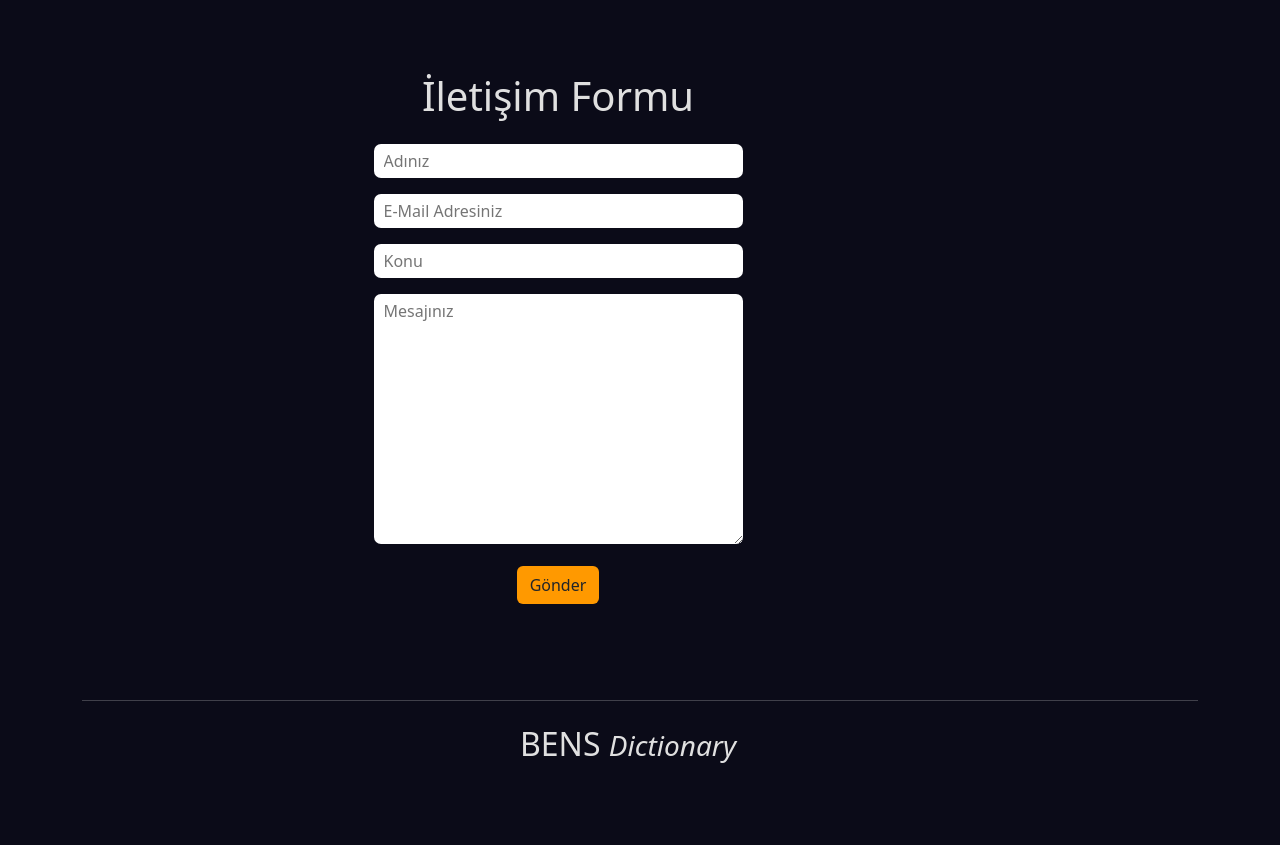
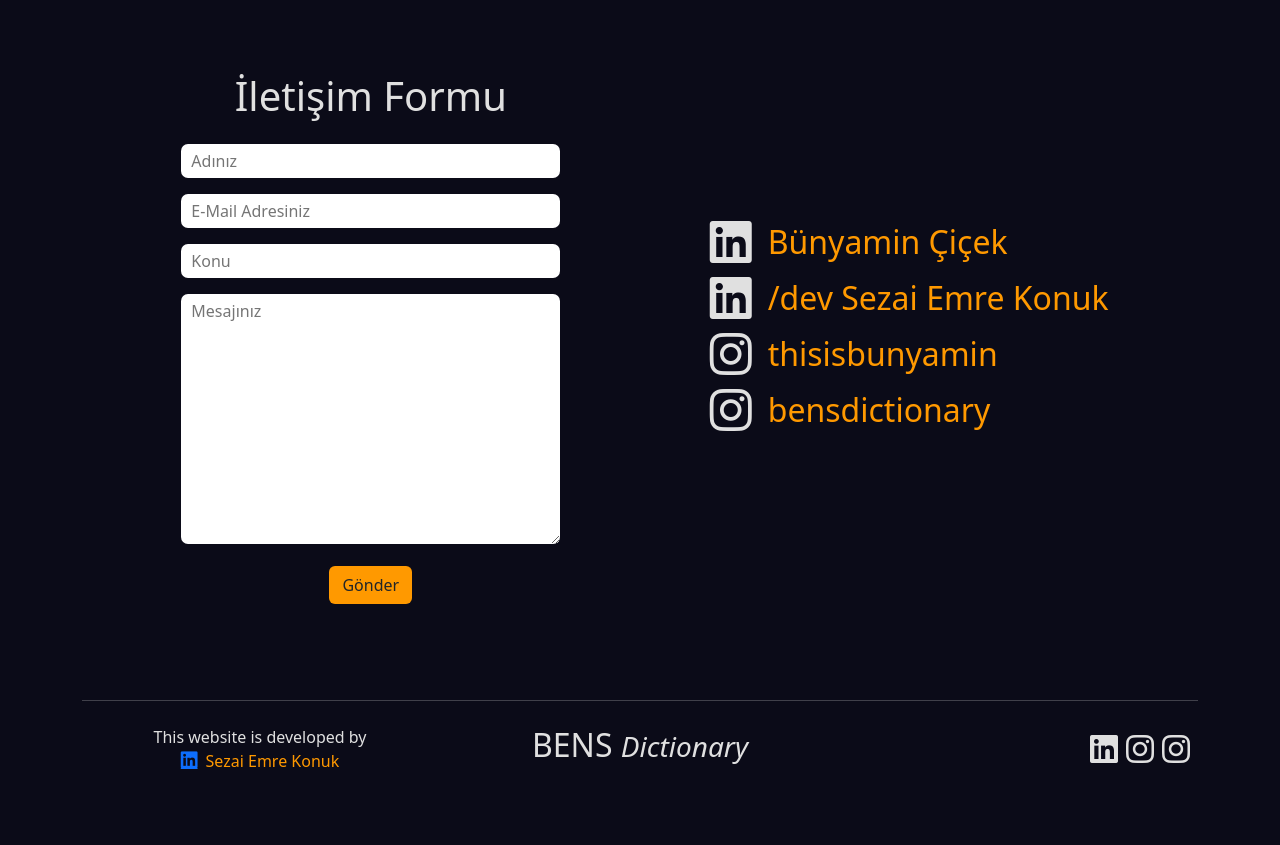
Before and after one commit to sezaiemrekonuk/bensdictionary, a Django app: page /contact in a window 1280 px wide. Shown: the part 61-906 px from the top of the page. After the commit the page ends 830 px from the top, so only its background shows below. Run offline with Django 4.2, Linux system fonts and the light colour scheme; some libraries are stand-ins or nearby versions.

Commit message:
website is done by myside, waiting for review

```diff
--- a/dictionary/templates/dictionary/contact.html
+++ b/dictionary/templates/dictionary/contact.html
@@ -1,7 +1,8 @@
 {% extends 'base.html' %}
 
 {% block content %}
-    <div class="container d-flex justify-content-evenly align-items-center row">
+    <div class="container ">
+        <div class="row justify-content-evenly">
             <div class="flex-column text-center p-5 col-12 col-md-5">
                 <h1 class="theme-text my-4">İletişim Formu</h1>
                 <form method="post" id="contact-form" class="needs-validation theme-text contact-form text-center"
@@ -34,5 +35,34 @@
                     <button type="submit" class="btn theme-orange">Gönder</button>
                 </form>
             </div>
+
+            <div class="col-12 col-md-5 d-flex align-items-center justify-content-center theme-text" id="contactRight">
+                <div>
+                    <div class="align-items-center d-flex my-2">
+                        <a class="fa-brands fa-linkedin me-2 display-5 linkedin"
+                           href="https://tr.linkedin.com/in/b%C3%BCnyamin-%C3%A7i%C3%A7ek-2b53b4216"></a><a
+                            class="fs-2 ms-2" href="https://tr.linkedin.com/in/b%C3%BCnyamin-%C3%A7i%C3%A7ek-2b53b4216">Bünyamin
+                        Çiçek</a>
+                    </div>
+                    <div class="align-items-center d-flex my-2">
+                        <a class="fa-brands fa-linkedin me-2 display-5 linkedin"
+                           href="https://tr.linkedin.com/in/sezaiemrekonuk"></a><a
+                            class="fs-2 ms-2" href="https://tr.linkedin.com/in/sezaiemrekonuk">/dev Sezai Emre Konuk</a>
+                    </div>
+                    <div class="align-items-center d-flex my-2">
+                        <a class="fa-brands fa-instagram me-2 display-5 instagram d-block"
+                           href="https://www.instagram.com/bensdictionary/?igshid=ZWIzMWE5ZmU3Zg%3D%3D"></a><a
+                            class="fs-2 ms-2 d-flex"
+                            href="https://www.instagram.com/thisisbunyamin/?igshid=YmMyMTA2M2Y%3D">thisisbunyamin</a>
+                    </div>
+                    <div class="align-items-center d-flex my-2">
+                        <a class="fa-brands fa-instagram me-2 display-5 instagram d-inline-block"
+                           href="https://www.instagram.com/bensdictionary/?igshid=ZWIzMWE5ZmU3Zg%3D%3D"></a><a
+                            class="fs-2 ms-2"
+                            href="https://www.instagram.com/bensdictionary/?igshid=ZWIzMWE5ZmU3Zg%3D%3D">bensdictionary</a>
+                    </div>
+                </div>
+            </div>
+        </div>
     </div>
 {% endblock %}
--- a/static/css/custom.css
+++ b/static/css/custom.css
@@ -396,3 +396,31 @@ body[data-theme="light"] {
     justify-content: center;
     align-items: center;
 }
+
+#contactRight a {
+    text-decoration: none;
+    color: var(--theme-orange)
+}
+
+#contactRight .linkedin {
+    color: var(--theme-black) !important;
+}
+
+#contactRight .instagram {
+    color: var(--theme-black)
+}
+
+#socials a {text-decoration: none; color: var(--theme-black)}
+
+.linkedin {
+    font-size: 1.2rem;
+}
+
+#footer .footerdev {
+    text-decoration: none;
+    color: var(--theme-orange);
+}
+
+.display-5 {
+    font-size: 3rem !important;
+}
--- a/templates/partials/_footer.html
+++ b/templates/partials/_footer.html
@@ -1,8 +1,33 @@
-<div class="container mt-5"><hr class="theme-text"></div>
-<div id="footer" class="theme-color mt-4" style="height: 7.5rem">
-    <div class="container-fluid d-flex row justify-content-center mt-2  align-items-center">
-        <div class="col-6 col-md-4 text-center">
-            <a href="{% url 'index' %}" class="navbar-brand d-inline-block theme-color-black"><h2>BENS <em class="small">Dictionary</em></h2></a>
+<div class="container mt-5 mb-0">
+    <hr class="theme-text">
+</div>
+<div id="footer" class="theme-color text-center mt-0" style="height: 7.5rem">
+    <div class="container justify-content-center mt-2  align-items-center">
+        <div class="row justify-content-center align-items-center">
+            <div class="col-6 col-md-4 theme-text">
+                This website is developed by <br> <a class="fa-brands fa-linkedin me-2 linkedin"
+                           href="https://tr.linkedin.com/in/sezaiemrekonuk"></a><a href="https://tr.linkedin.com/in/sezaiemrekonuk" class="footerdev">Sezai Emre Konuk</a>
+            </div>
+            <div class="col-6 col-md-4 justify-content-center">
+                <a href="{% url 'index' %}" class="navbar-brand d-inline-block theme-color-black"><h2>BENS <em
+                        class="small">Dictionary</em></h2></a>
+            </div>
+            <div class="col-6 col-md-4">
+                <div id="socials">
+                    <div class="align-items-center d-flex my-2 justify-content-md-end justify-content-center">
+                        <a class="fa-brands fa-linkedin me-2 fs-2 linkedin"
+                           href="https://tr.linkedin.com/in/b%C3%BCnyamin-%C3%A7i%C3%A7ek-2b53b4216"></a>
+                        <div class="align-items-center d-flex my-2">
+                            <a class="fa-brands fa-instagram me-2 fs-2 instagram d-block"
+                               href="https://www.instagram.com/bensdictionary/?igshid=ZWIzMWE5ZmU3Zg%3D%3D"></a>
+                        </div>
+                        <div class="align-items-center d-flex my-2">
+                            <a class="fa-brands fa-instagram me-2 fs-2 instagram d-inline-block"
+                               href="https://www.instagram.com/bensdictionary/?igshid=ZWIzMWE5ZmU3Zg%3D%3D"></a>
+                        </div>
+                    </div>
+                </div>
+            </div>
         </div>
     </div>
 </div>
```
Also changed, not shown: db.sqlite3. Lines whose indentation alone changed are shown as unchanged.
